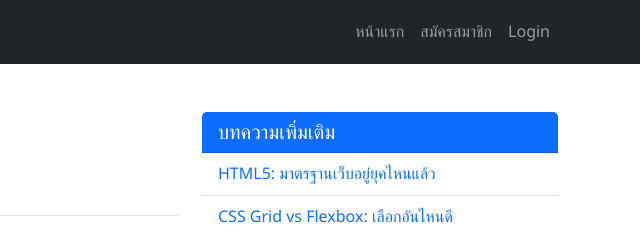
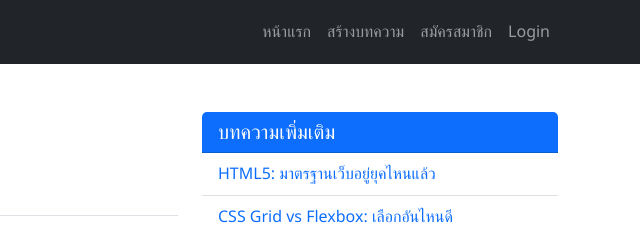
Before and after one commit to 67160184-dev/lab04-bootstrap, a plain HTML site: page blog-post.html in a window 1280 px wide. Shown: the top 236 px of the page, 640-1280 px from the left. Drawn offline with nearby package versions, Linux system fonts and the light colour scheme.

Commit message:
blog post update

```diff
--- a/blog-post.html
+++ b/blog-post.html
@@ -29,6 +29,9 @@
           <ul class="navbar-nav ms-auto">
             <li class="nav-item">
               <a class="nav-link" href="index.html">หน้าแรก</a>
+            </li>
+            <li class="nav-item">
+              <a class="nav-link" href="create-blog.html">สร้างบทความ</a>
             </li>
             <li class="nav-item">
               <a class="nav-link" href="register.html">สมัครสมาชิก</a>
```
